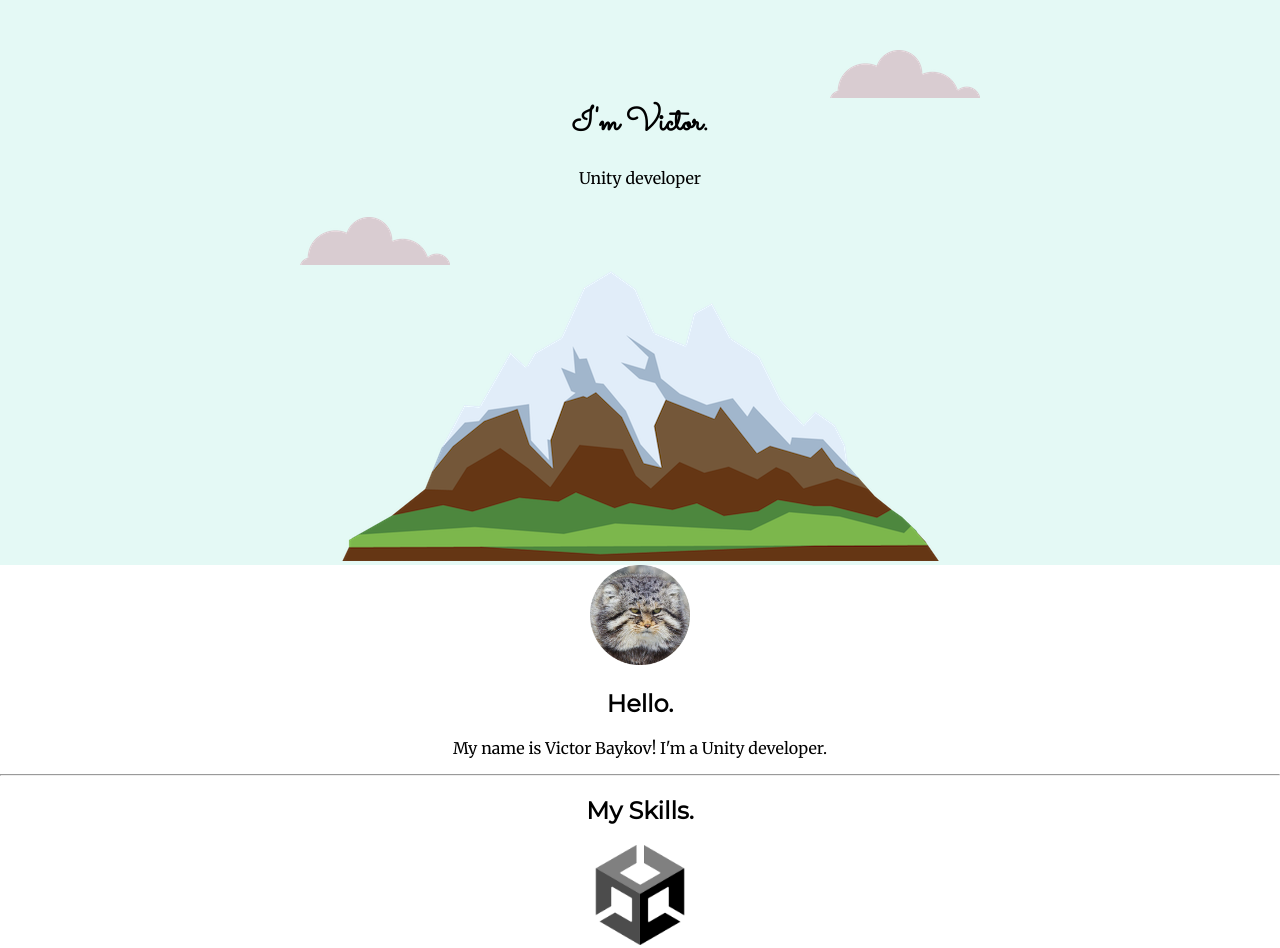
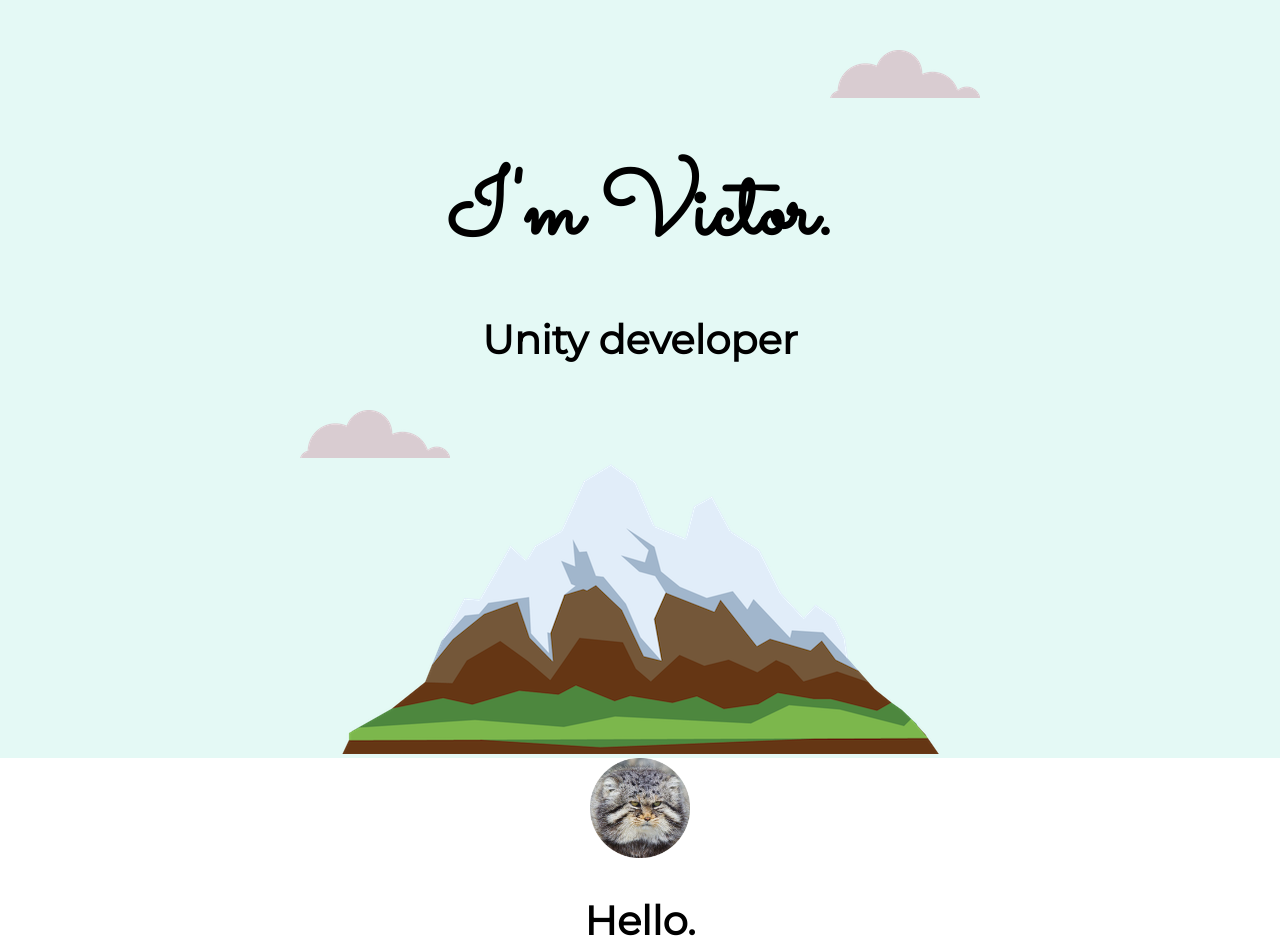
Before and after one commit to BaykovVic/Udemy_The-complete-web-development-bootcamp, a plain HTML site: page CSS - My Site/index.html in a window 1280 px wide. Shown: the top 948 px of the page. Drawn offline with Linux system fonts and the light colour scheme.

Commit message:
053 CSS Sizing

```diff
--- a/CSS - My Site/css/styles.css
+++ b/CSS - My Site/css/styles.css
@@ -5,12 +5,14 @@ body {
 }
 
 h1 {
-    margin-top: 0;
+    font-size: 5.652rem;
+    margin: 50px auto 0 auto;
     font-family: 'Sacramento', cursive;
 }
 
 h2 {
     font-family: 'Montserrat', sans-serif;
+    font-size: 2.5rem;
 }
 
 h3 {
--- a/CSS - My Site/index.html
+++ b/CSS - My Site/index.html
@@ -13,7 +13,7 @@
 <div class="top-container">
     <img class="top-cloud" src="images/cloud.png" alt="cloud-img">
     <h1>I'm Victor.</h1>
-    <p>Unity developer</p>
+    <h2>Unity developer</h2>
     <img class="bottom-cloud" src="images/cloud.png" alt="cloud-img">
     <img src="images/mountain.png" alt="mountain-img">
 
```
